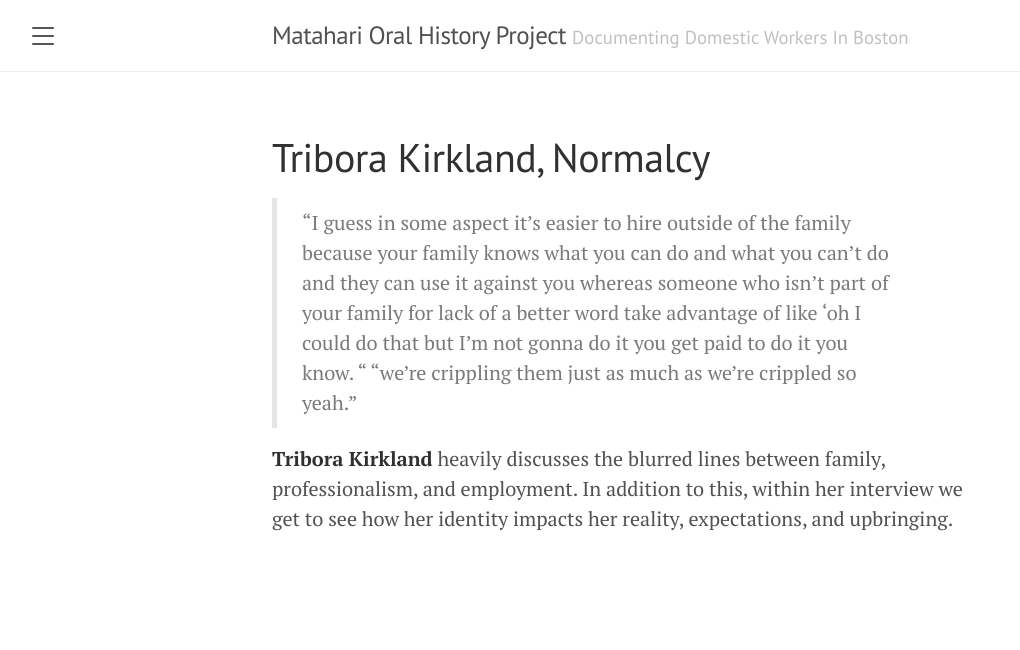
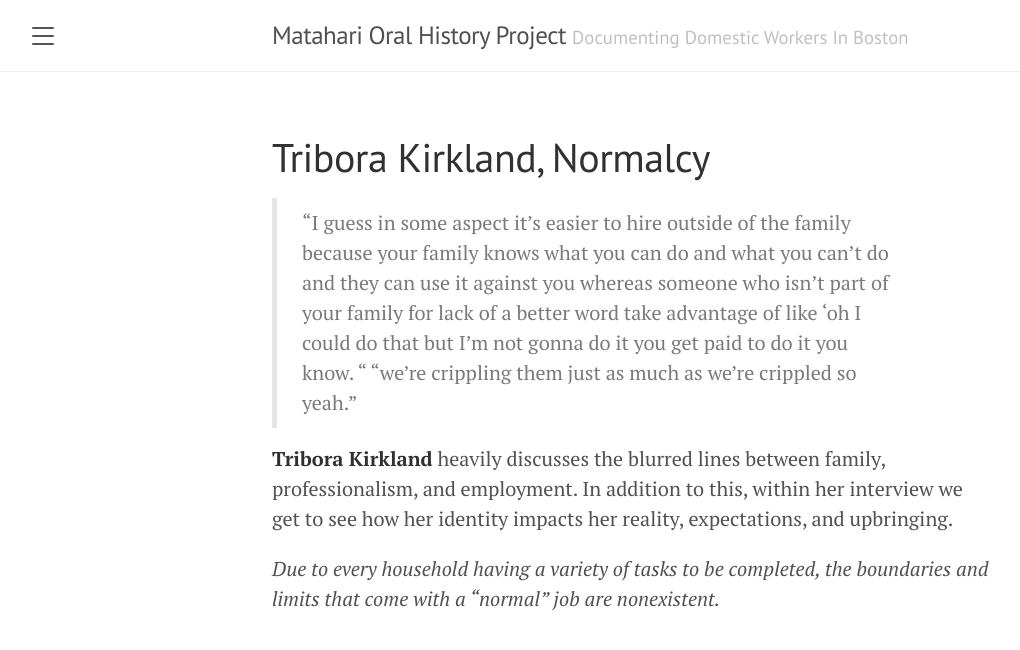
Before and after one commit to MatahariWomenWorkersCenter/OralHistoryProject, a Jekyll site: the page built from _posts/2020-04-13-TriboraKirkland.md, in a window 1280 px wide. Shown: the top 650 px of the page, without its empty margins (8-1028 px from the left). Built offline with Jekyll 4.4.1, drawn with Linux system fonts in a browser that asks for light colours.

Commit message:
Update 2020-04-13-TriboraKirkland.md

```diff
--- a/_posts/2020-04-13-TriboraKirkland.md
+++ b/_posts/2020-04-13-TriboraKirkland.md
@@ -7,3 +7,5 @@ title: Tribora Kirkland, Normalcy
 “we’re crippling them just as much as we’re crippled so yeah.”
 
 **Tribora Kirkland** heavily discusses the blurred lines between family, professionalism, and employment. In addition to this, within her interview we get to see how her identity impacts her reality, expectations, and upbringing.
+
+*Due to every household having a variety of tasks to be completed, the boundaries and limits that come with a “normal” job are nonexistent.*
```
